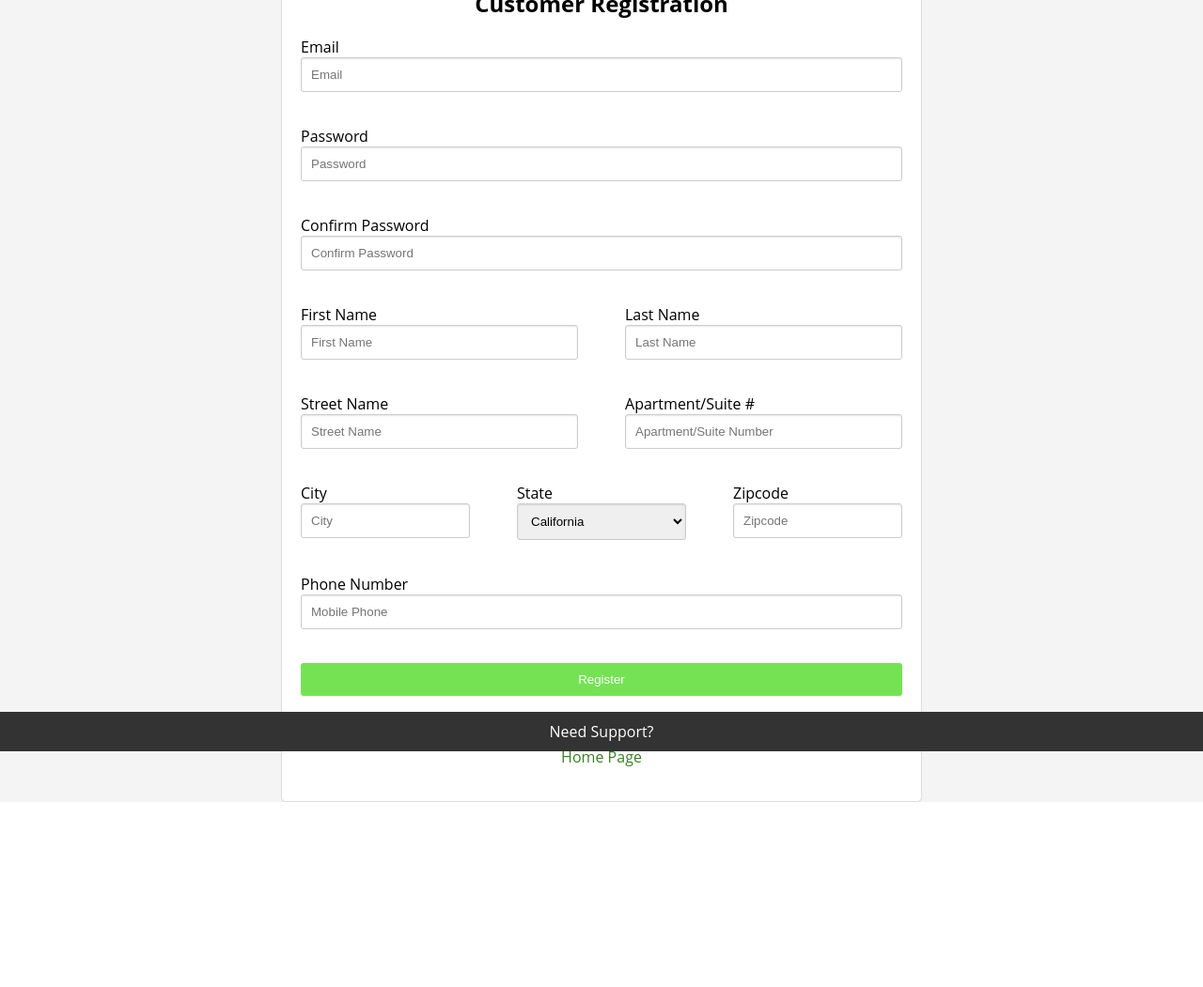
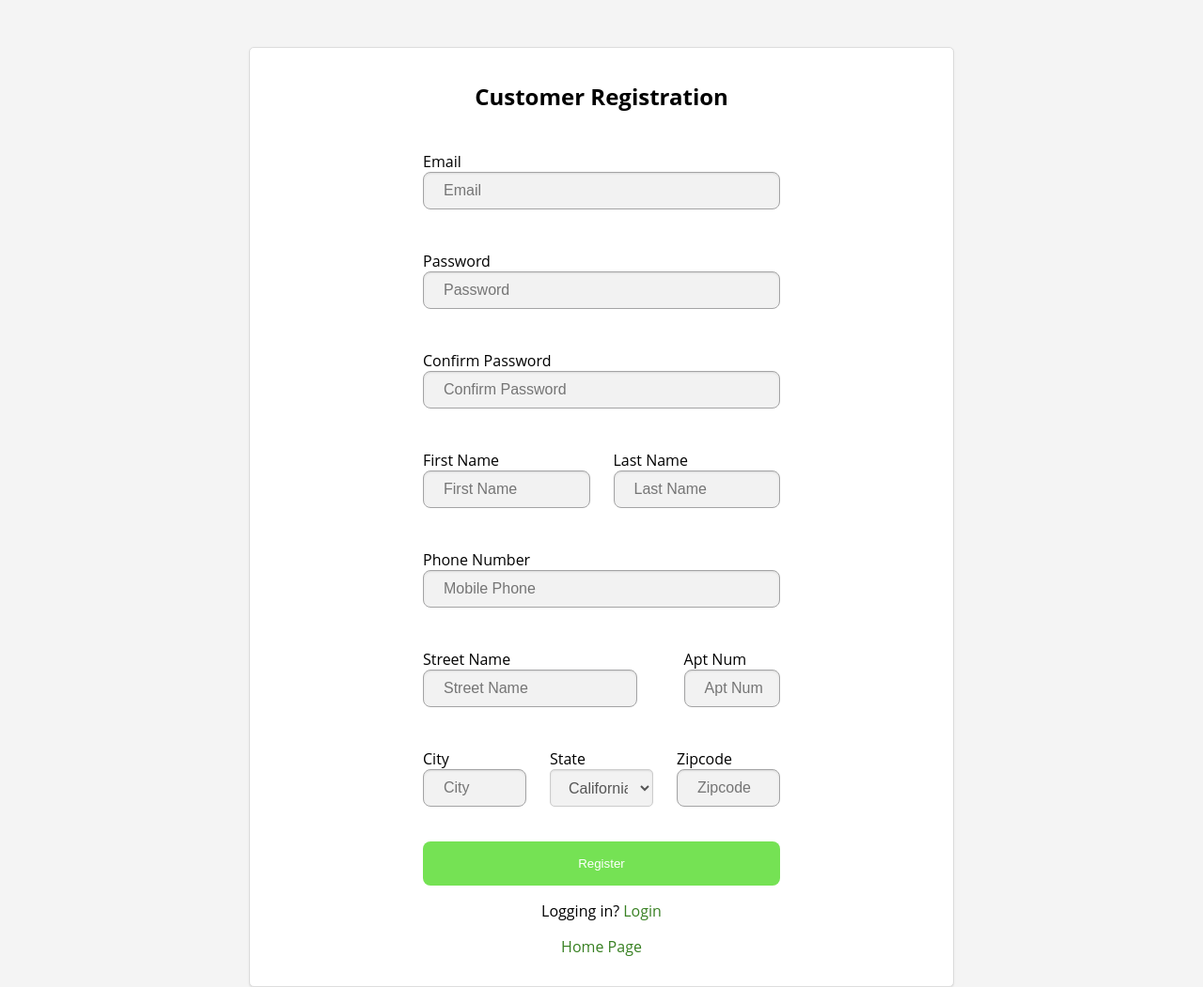
Before and after one commit to PC-II/CMPE131-FoodStore, a PHP site: page /customer_registration.html in a window 1280 px wide. Shown: the whole page at 94% size. Before the commit the page ends 854 px from the top, so only its background shows below. Run offline with PHP 8.4, Linux system fonts and the light colour scheme.

Commit message:
updated css for login/customer pages

```diff
--- a/customer_registration.html
+++ b/customer_registration.html
@@ -6,60 +6,75 @@
     <title>Registration Page</title>
     <!-- downloads jQuery -->
     <script src="https://code.jquery.com/jquery-3.6.0.min.js"></script>
+
     <style>
         body {
             font-family: "Open Sans", sans-serif;
             font-weight: 400;
             background-color: #f4f4f4;
-            margin: 0;
+            margin: auto;
             padding: 0;
+            font-size: 16px;
+
         }
 
         .container {
+            text-align: center;
+            display: table;
+            padding: 0;
+            background-color: #f4f4f4;
+            width: 750px;
+            margin-right: auto;
+            margin-left: auto;
+            scroll-margin-top: 50px;
+            scroll-margin-bottom: 100px;
+        }
+
+        li {
+            list-style: none;
+            margin: 1rem 0;
+        }
+
+        ul{
             display: flex;
-            justify-content: center;
-            align-items: center;
-            height: 100vh;
+            flex-direction: column;
+            padding: 0;
+            margin: 0;
+        }
+
+        ul li input{
+            width: 100%;
         }
 
         .registration-box {
-            background-color: #ffffff;
-            padding: 20px;
+            box-sizing: border-box;
+            background-color: #fff;
+            padding: 15px;
             border: 1px solid #ddd;
             border-radius: 5px;
-            box-shadow:  0px 1px 1px rgba(0, 0, 0, 0.05);
-            width: 50%;
+            box-shadow: 0px 1px 2px rgba(0, 0, 0, 0.1);
+            margin-top: 50px;
+
         }
 
         .registration-box h2 {
             text-align: center;
         }
 
-        .registration-box input[type="text"],
-        .registration-box input[type="password"] {
+        .registration-box input[type="submit"] {
+            display: block;
             width: 100%;
-            padding: 10px;
-            margin-bottom: 15px;
-            border: 1px solid #ccc;
-            border-radius: 3px;
-            box-sizing: border-box;
-            box-shadow:inset 0 1px 2px rgba(0, 0, 0, 0.1);
-        }
-
-        .registration-box input[type="submit"] {
-            width: 100%;
-            padding: 10px;
+            padding: 1rem;
             border: none;
-            border-radius: 3px;
+            border-radius: 0.5rem;
             background-color: #75e254;
             color: #fff;
             cursor: pointer;
-
+            margin: 0 auto;
         }
 
         .registration-box input[type="submit"]:hover {
             background-color: #2baa04;
-
         }
 
         .link {
@@ -82,148 +97,153 @@
             color: rgba(255, 0, 0, 0.74);
         }
 
-        .bottom-bar {
-            position: fixed;
-            bottom: 0;
-            left: 0;
-            right: 0;
-            background-color: #333;
-            color: #fff;
-            padding: 10px;
-            display: flex;
-            justify-content: center;
-        }
 
-        .bottom-bar a {
-            color: #fff;
-            text-decoration: none;
-            margin: 0 5px;
-        }
-
-        .bottom-bar a:hover {
-            color: #ccc;
-        }
-
-        .input-label {
-            display: inline-block;
+        .entry-div {
+            position: relative;
             width: 100%;
-            margin-bottom: 5px;
-        }
-
-        .textBox {
-            display: flex;
-            column-gap: 50px;
-            margin: 0 0 1rem;
-
+            padding-top: 6px;
+            padding-bottom: 6px;
+            display: block;
 
         }
 
-
-        .textBox input {
-            flex: 1 1 100%;
-            margin-bottom: 5px;
+        .entry-div input[type="text"], .entry-div input[type="password"], select {
+            border-radius: 0.5rem;
+            background-color: #f2f2f2;
+            height: 40px;
+            box-shadow: inset 0 1px 2px rgba(0, 0, 0, 0.1);
+            padding: 1rem;
+            color: #555;
+            box-sizing: border-box;
             border: 1px solid #a4a4a5;
-            padding: 0.5rem;
+            font-size: 1rem;
+            font-weight: 400;
+            text-indent: 5px;
 
         }
 
-        .city-state-zip-container {
-            display: flex;
-            column-gap: 50px;
-            margin: 0 0 1rem;
+        .entry-div input[type="text"]:focus, .entry-div input[type="password"]:focus, select:focus {
+            outline: 0;
+            box-shadow: 0 0 5px #a4a4a5;
+            border: 1px solid #333;
+            background-color: #fff;
+            transition: box-shadow 0.15s, border-color 0.25s ease-in-out;
+        }
 
+
+
+
+
+        .contact-info-container {
+            max-width: 380px;
+            width: auto;
+            margin: 0 auto;
+            padding: 0;
+            text-align: left;
         }
+
+
 
         #state {
             width: 100%;
             padding: 10px;
             margin-bottom: 15px;
             border: 1px solid #ccc;
-        border-radius: 3px;
+            border-radius: 5px;
             box-sizing: border-box;
-        box-shadow:inset 0 1px 2px rgba(0, 0, 0, 0.1);
+            box-shadow: inset 0 1px 2px rgba(0, 0, 0, 0.1);
         }
-
     </style>
 </head>
 <body>
 
 <div class="container">
     <div class="registration-box">
-        <h2> Customer Registration</h2>
+        <h2>Customer Registration</h2>
+
+        <div class="contact-info-container">
             <form action="/PHP/customer_registration.php" method="post" onsubmit="return validatePassword()">
 
-            <div class="textBox">
-                <div class="input-label">
+                <ul style = "display: flex; flex-direction: column;">
+
+                    <!-- Email and password container -->
+                    <li class="text-box">
+                        <div class="entry-div">
                             <label for="email">Email</label>
                             <input type="text" name="email" id="email" placeholder="Email" pattern="[a-z0-9._%+\-]+@[a-z0-9.\-]+\.[a-z]{2,}$" required>
                         </div>
+                    </li>
+                    <li class="text-box">
+                        <div class="entry-div">
+                            <label for="password">Password</label>
+                            <input type="password" name="password" id="password" placeholder="Password" required>
                         </div>
-
-            <div class="textBox">
-                <div class="input-label">
-                    <labelfor="password">Password</label>
-                    <input type="password" name="password" id="password" placeholder="Password"  required>
-                </div>
-            </div>
-
-            <div class="textBox">
-                    <div class="input-label">
+                    </li>
+                    <li class="text-box">
+                        <div class="entry-div">
                             <label for="confirm_password">Confirm Password</label>
                             <input type="password" name="confirm_password" id="confirm_password" placeholder="Confirm Password" required>
                         </div>
-            </div>
+                    </li>
 
 
-            <div class="textBox">
-                <div class="input-label">
+                    <!-- First and last name container -->
+                    <li class="text-box" style="display: flex; column-gap: 25px;">
+                        <div class="entry-div" >
                             <label for="first_name">First Name</label>
                             <input type="text" name="first_name" id="first_name" placeholder="First Name" required>
                         </div>
-                <div class="input-label">
+                        <div class="entry-div" >
                             <label for="last_name">Last Name</label>
                             <input type="text" name="last_name" id="last_name" placeholder="Last Name" required>
                         </div>
+                    </li>
+
+                    <!-- Phone Number -->
+                    <li class="text-box">
+                        <div class="entry-div">
+                            <label for="phone">Phone Number</label>
+                            <input type="text" name="phone" id="phone" placeholder="Mobile Phone"  required>
                         </div>
+                    </li>
 
-            <div class="textBox">
-                <div class="input-label">
+                    <!-- Street name and apartment container -->
+                    <li class="text-box" style="display: flex; column-gap: 50px;">
+                        <div class="entry-div">
                             <label for="street_name">Street Name</label>
                             <input type="text" name="street_name" id="street_name" placeholder="Street Name" required>
                         </div>
-                <div class="input-label">
-                    <label for="apartment_number">Apartment/Suite #</label>
-                    <input type="text" name="apartment_number" id="apartment_number" placeholder="Apartment/Suite Number">
+                        <div class="entry-div" style="width: 45%; margin-right: auto;">
+                            <label for="apartment_number">Apt Num</label>
+                            <input type="text" name="apartment_number" id="apartment_number" placeholder="Apt Num">
                         </div>
-            </div>
-            <div class="city-state-zip-container">
-                <div class="input-label">
+                    </li>
+
+                    <!-- City, State, zipcode container -->
+                    <li class="text-box" style="display: flex; column-gap: 25px;">
+                        <div class="entry-div">
                             <label for="city">City</label>
                             <input type="text" name="city" id="city" placeholder="City" required>
                         </div>
-                <div class="input-label">
+                        <div class="entry-div">
                             <label for="state">State</label>
                             <select name="state" id="state" placeholder="State" required>
-                        <option value = "CA">California</option>
+                                <option value="CA">California</option>
                             </select>
                         </div>
-                <div class="input-label">
+                        <div class="entry-div">
                             <label for="zipcode">Zipcode</label>
                             <input type="text" name="zipcode" id="zipcode" placeholder="Zipcode" required>
                         </div>
-            </div>
+                    </li>
 
-            <div class="textBox">
-                <div class="input-label">
-                    <label for="phone">Phone Number</label>
-                    <input type="text" name="phone" id="phone" placeholder="Mobile Phone"  required>
-                </div>
-            </div>
 
 
                     <p class="error-message" id="password-error-message" style="display: none;">Passwords do not match.</p>
                     <input type="submit" value="Register">
+                </ul>
             </form>
+        </div>
 
         <div class="error-message">
             <p id="registration-error-message"></p>
@@ -239,12 +259,7 @@
     </div>
 </div>
 
-<div class="bottom-bar">
-    <a href="aboutpage.html">Need Support?</a>
-</div>
-
-
-<!--Javascript for validating password match-->
+<!-- Javascript for validating password match -->
 <script>
     function validatePassword() {
         var password = $('#password').val();
@@ -262,7 +277,7 @@
     }
 </script>
 
-<!--Javascript for phone number format -->
+<!-- Javascript for phone number format -->
 <script>
     // Format phone number as user types
     $(document).ready(function() {
@@ -270,34 +285,25 @@
             var phoneNumber = $(this).val().replace(/\D/g, '');
             var phoneNumberFormatted = '';
 
-
-
-            if (phoneNumber.length > 0)
-            {
+            if (phoneNumber.length > 0) {
                 phoneNumberFormatted = '(' + phoneNumber.substring(0, 3) + ') ';
-                if (phoneNumber.length > 3)
-                {
+                if (phoneNumber.length > 3) {
                     phoneNumberFormatted += phoneNumber.substring(3, 6) + '-';
-                    if (phoneNumber.length > 6)
-                    {
+                    if (phoneNumber.length > 6) {
                         phoneNumberFormatted += phoneNumber.substring(6, 10);
                     }
                 }
             }
 
-            if(event.key === "Backspace")
-            {
+            if(event.key === "Backspace") {
                 phoneNumberFormatted = phoneNumberFormatted.slice(0, -1);
             }
             $(this).val(phoneNumberFormatted);
-
-
-
         });
     });
 </script>
 
-<!--Javascript for error message-->
+<!-- Javascript for error message -->
 <script>
     // Retrieve the error message from the query parameter
     queryString = window.location.search;
```
Also changed, not shown: customer_login.html (+135 -31 lines), customer_profile.php (+14 -1 lines), employee_login.html (+157 -50 lines). Lines whose indentation alone changed are shown as unchanged.
